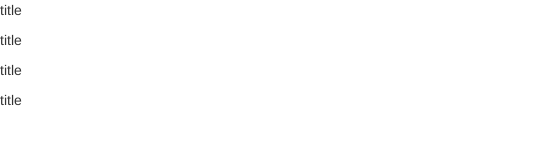
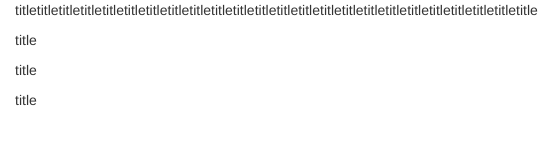
Before and after one commit to XandG/VinylAppreciationCollective, a plain HTML site: page index.html in a window 390 px wide. Shown: the whole page, 538 px wide, since content can reach past the window. Drawn offline with nearby package versions, Linux system fonts and the light colour scheme.

Commit message:
testing bootstrap responsive design

```diff
--- a/index.html
+++ b/index.html
@@ -24,10 +24,10 @@
 </head>
 
 <body>
-
+	<div class="container">
 	<div class="album-container">
 		<div class="album">
-			<p>title</p>
+			<p>titletitletitletitletitletitletitletitletitletitletitletitletitletitletitletitletitletitletitletitletitletitletitletitle</p>
 		</div>
 		<div class="album">
 			<p>title</p>
@@ -39,5 +39,6 @@
 			<p>title</p>
 		</div>
 	</div>
+	</div>
 
 </body>
```
